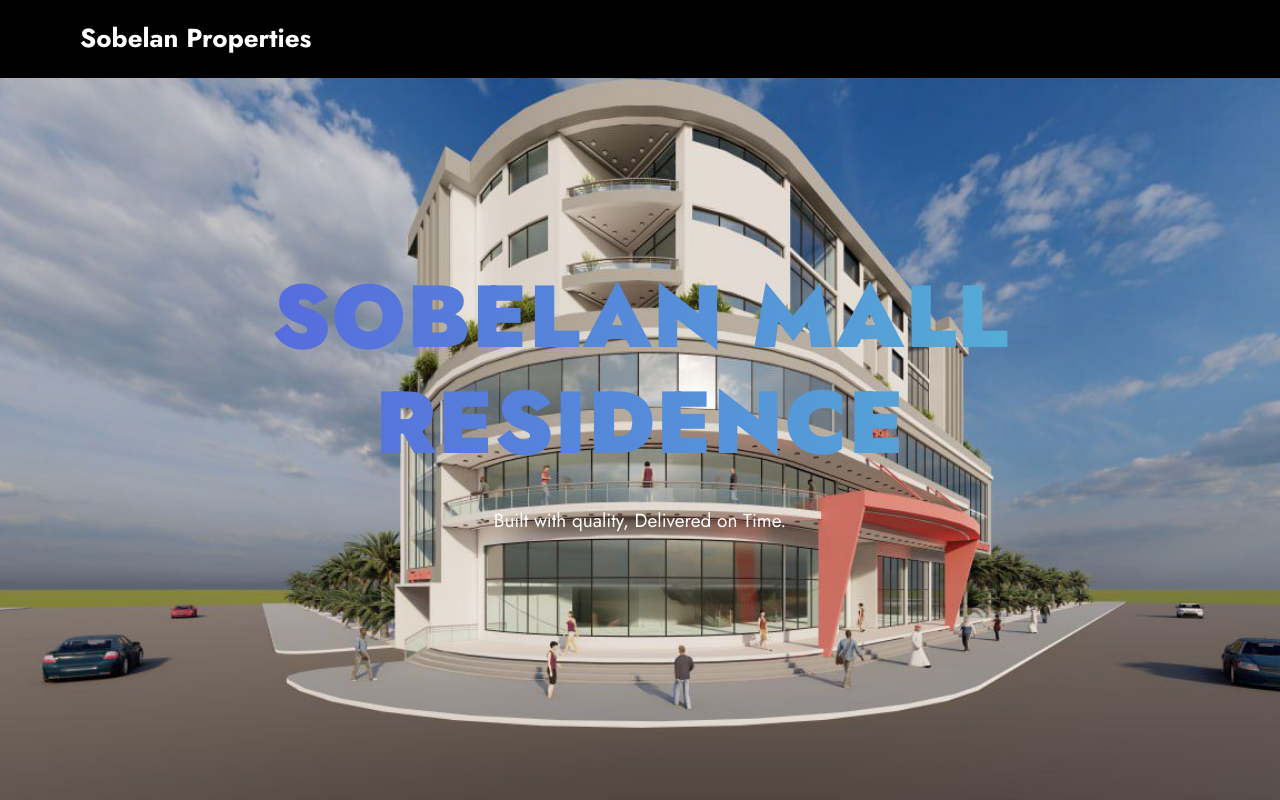
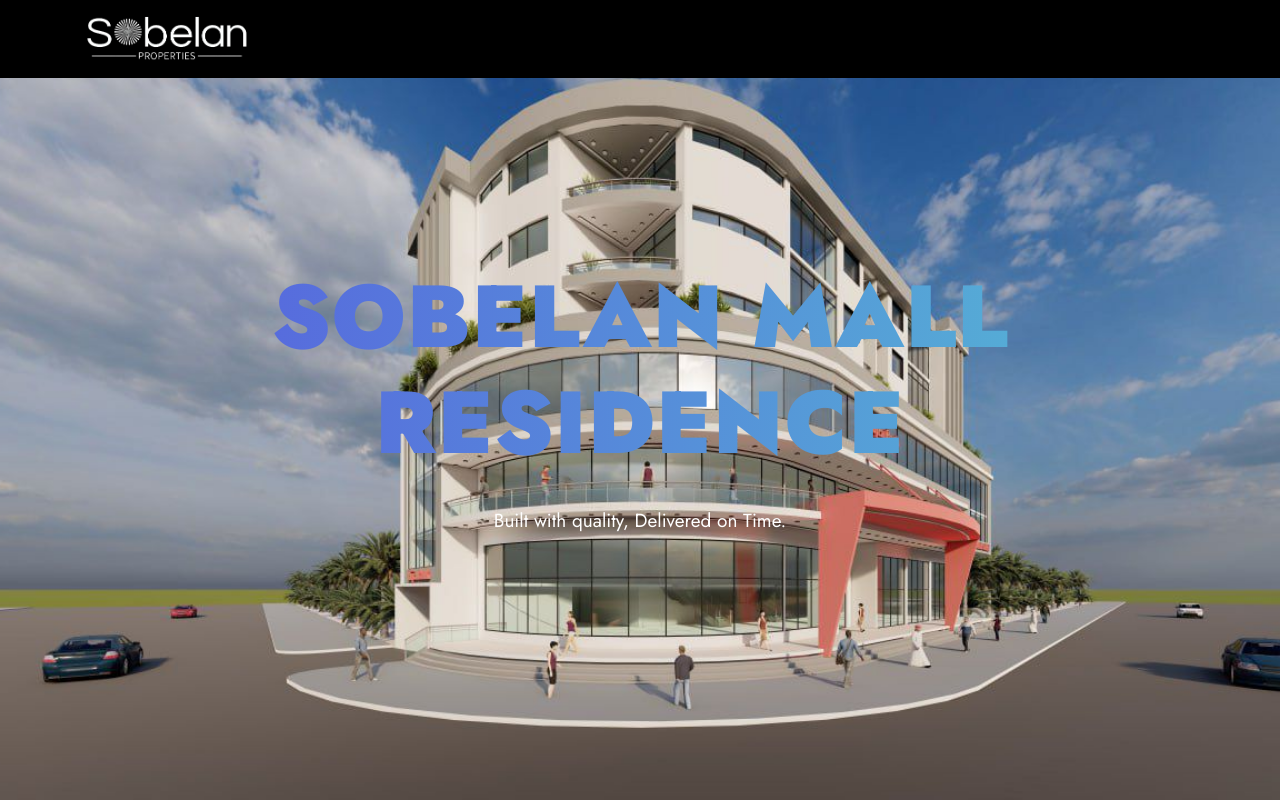
Before and after one commit to sobelan/anfo, a React (Create React App) app: page / in a window 1280 px wide. Shown: the top 800 px of the page. Built offline with nearby package versions, Linux system fonts and the light colour scheme.

Commit message:
added logo

```diff
--- a/public/index.html
+++ b/public/index.html
@@ -2,7 +2,7 @@
 <html lang="en">
   <head>
     <meta charset="utf-8" />
-    <link rel="icon" href="%PUBLIC_URL%/favicon.ico" />
+    <!-- <link rel="icon" href="%PUBLIC_URL%/favicon.ico" /> -->
     <meta name="viewport" content="width=device-width, initial-scale=1" />
     <meta name="theme-color" content="#000000" />
     <meta
--- a/src/components/Navbar/Navbar.css
+++ b/src/components/Navbar/Navbar.css
@@ -8,6 +8,10 @@
 }
 .navbar-brand{
     color: var(--clr-white);
+}
+.logo{
+    height: 76px;
+    width: 174px;
 }
 .hamburger-menu{
     display: flex;
--- a/src/components/Navbar/Navbar.jsx
+++ b/src/components/Navbar/Navbar.jsx
@@ -3,6 +3,7 @@
 import "./Navbar.css";
 // import {FaTwitter, FaSkype, FaVimeoV} from "react-icons/fa";
 // import {IoMdRocket} from "react-icons/io";
+import images from '../../constants/images';
 
 const Navbar = () => {
 
@@ -16,7 +17,8 @@
         <div className='container w-100'>
             <div className='navbar-content flex fw-7'>
                 <div className='brand-and-toggler flex flex-between w-100'>
-                    <Link to = "/" className='navbar-brand fs-26'>Sobelan Properties</Link>
+                    <img src={images.logo_img} alt="" className='logo'/>
+                    {/* <Link to = "/" className='navbar-brand fs-26'>Sobelan Properties</Link> */}
                     <div type = "button" className={`hamburger-menu ${navToggle ? 'hamburger-menu-change' : ""}`} onClick={navHandler}>
                         <div className='bar-top'></div>
                         <div className='bar-middle'></div>
--- a/src/constants/images.js
+++ b/src/constants/images.js
@@ -14,6 +14,8 @@
 import portfolio_img_2 from "../assets/images/portfolio_img_2.jpg";
 import portfolio_img_3 from "../assets/images/portfolio_img_3.jpg";
 
-const images = {header_main_img, about_main_img, form_main_img, professionals_main_img, video_cover_img, customer_img_1, customer_img_2, customer_img_3, customer_img_4, customer_img_5, customer_img_6, portfolio_img_1, portfolio_img_2, portfolio_img_3};
+import logo_img from "../assets/images/logo_img.png";
+
+const images = {logo_img, header_main_img, about_main_img, form_main_img, professionals_main_img, video_cover_img, customer_img_1, customer_img_2, customer_img_3, customer_img_4, customer_img_5, customer_img_6, portfolio_img_1, portfolio_img_2, portfolio_img_3};
 
 export default images;
```
Also changed, not shown: src/assets/images/logo_img.png (added).
